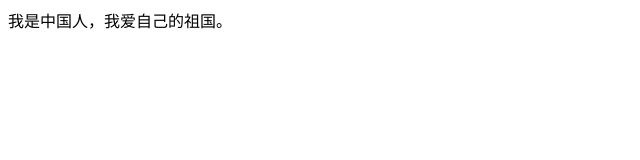
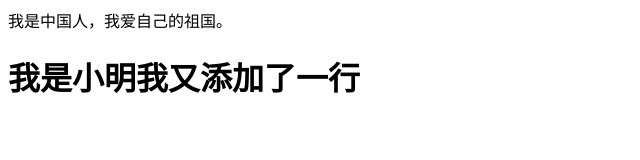
Before and after one commit to azuicc/test1, a plain HTML site: page index.html in a window 1280 px wide. Shown: the whole page, without its empty margins (0-640 px from the left). Drawn offline with Linux system fonts and the light colour scheme.

Commit message:
我是小明我又添加一行

```diff
--- a/index.html
+++ b/index.html
@@ -7,5 +7,6 @@
 </head>
 <body>
     我是中国人，我爱自己的祖国。
+    <h1>我是小明我又添加了一行</h1>
 </body>
 </html>
```
